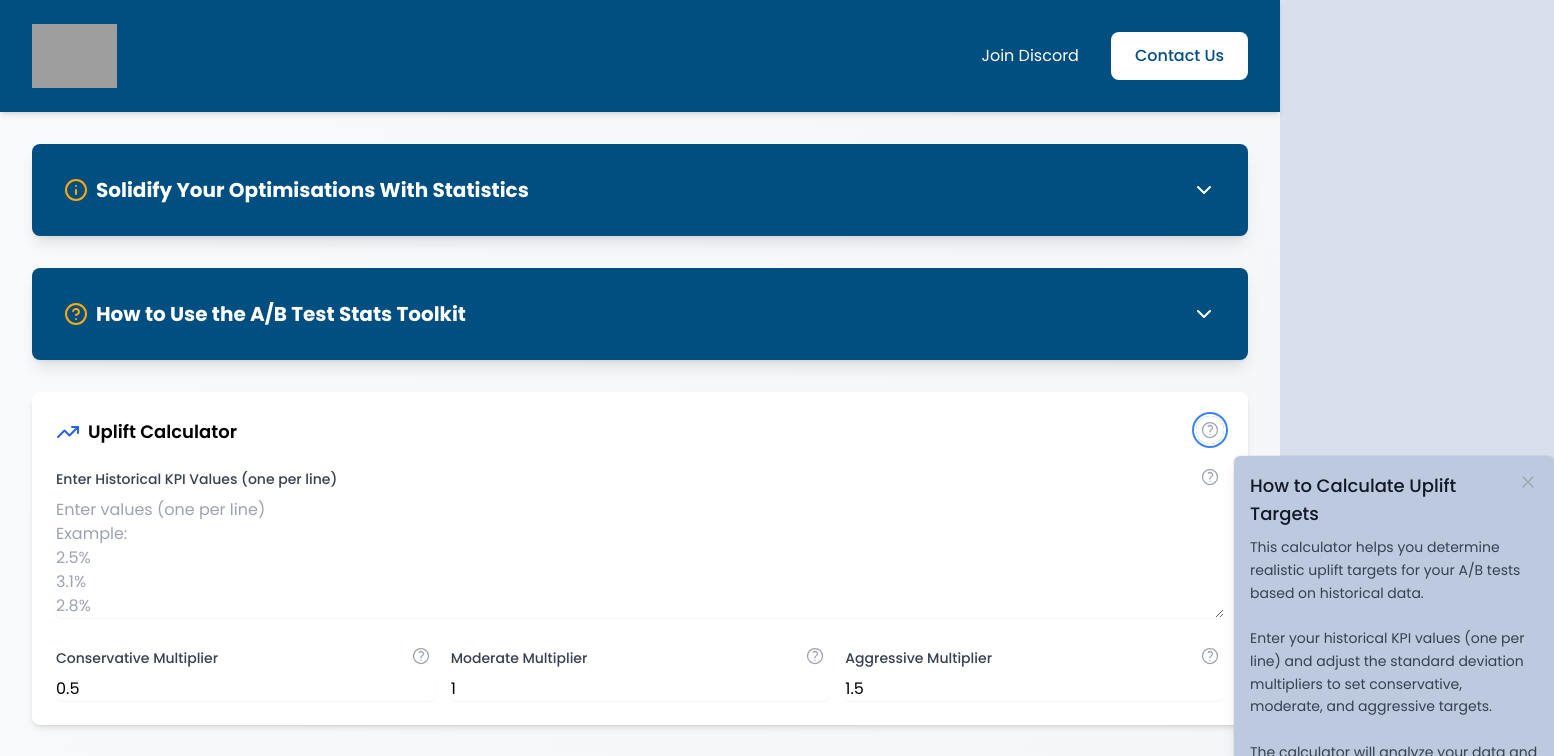
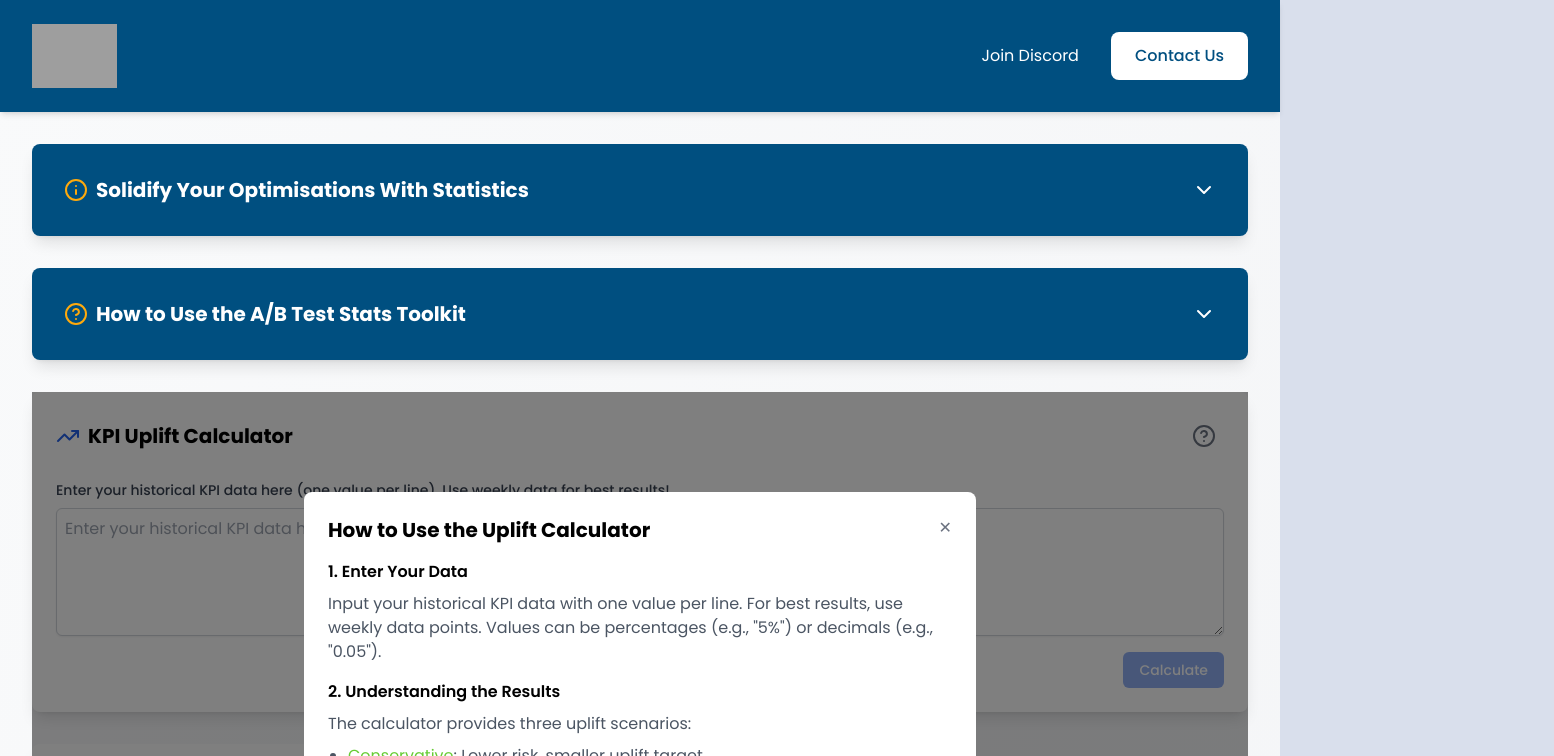
Before and after one commit to anthon-sd/ab-test-toolkit, a React (Vite) app: page / in a window 1280 px wide. Both pictures are taken after a click on the button 1210 px from the left and 430 px from the top of the page. Shown: the top 756 px of the page, 1554 px wide, since content can reach past the window. Built offline with nearby package versions, Linux system fonts and the light colour scheme; grey boxes are pictures that could not be loaded; a web font is replaced by a local one.

Commit message:
feat(ui): enhance tooltip readability and help content - Add help button functionality, make headers bold, improve text contrast, and standardize help content structure

```diff
--- a/src/components/HelpButton.tsx
+++ b/src/components/HelpButton.tsx
@@ -87,7 +87,7 @@ const HelpButton: React.FC<HelpButtonProps> = ({ title, content, calculatorType
           }}
         >
           <div className="flex justify-between items-start">
-            <h3 className="text-lg font-medium text-gray-900">{title}</h3>
+            <h3 className="text-lg font-bold text-black">{title}</h3>
             <button
               type="button"
               onClick={() => setShowHelp(false)}
@@ -96,7 +96,24 @@ const HelpButton: React.FC<HelpButtonProps> = ({ title, content, calculatorType
               <XMarkIcon className="h-5 w-5" aria-hidden="true" />
             </button>
           </div>
-          <p className="mt-2 text-sm text-gray-700 leading-relaxed">{formattedContent}</p>
+          <p className="mt-2 text-sm text-black leading-relaxed">
+            {content.split('. ').map((sentence, index, array) => {
+              // Check if the sentence starts with a common header pattern (e.g., "Understanding", "How to")
+              const isHeader = sentence.startsWith('Understanding') || sentence.startsWith('How to');
+              return (
+                <React.Fragment key={index}>
+                  {isHeader ? <strong>{sentence}</strong> : sentence}
+                  {index < array.length - 1 ? '.' : ''}
+                  {index < array.length - 1 && (
+                    <>
+                      <br />
+                      <br />
+                    </>
+                  )}
+                </React.Fragment>
+              );
+            })}
+          </p>
         </div>,
         document.body
       )}
--- a/src/components/UpliftCalculator.tsx
+++ b/src/components/UpliftCalculator.tsx
@@ -1,5 +1,5 @@
 import { useState, useCallback, useEffect } from 'react';
-import { TrendingUp, Download } from 'lucide-react';
+import { TrendingUp, Download, HelpCircle } from 'lucide-react';
 import { analyzeKPIData } from '../utils/statsCalculations';
 import { generateUpliftPDF } from '../utils/pdfGenerator';
 import { KPIData } from '../types/stats';
@@ -18,7 +18,6 @@ import {
   TooltipItem,
 } from 'chart.js';
 import { Line } from 'react-chartjs-2';
-import HelpButton from './HelpButton';
 
 ChartJS.register(
   CategoryScale,
@@ -53,6 +52,7 @@ export default function UpliftCalculator() {
     aggressive: 1.5
   });
   const [isCalculating, setIsCalculating] = useState(false);
+  const [showHelp, setShowHelp] = useState(false);
 
   const calculateResults = useCallback(() => {
     setIsCalculating(true);
@@ -142,7 +142,7 @@ export default function UpliftCalculator() {
           tension: 0.4,
         },
         {
-          label: 'Mean',
+          label: 'Baseline',
           data: Array(kpiData.values.length).fill(mean * 100), // Convert to percentage
           borderColor: '#004f80',
           backgroundColor: '#004f80',
@@ -298,138 +298,230 @@ export default function UpliftCalculator() {
   };
 
   return (
-    <div className="bg-white rounded-lg shadow-md p-6 mt-6">
-      <div className="flex items-center justify-between mb-4">
+    <div className="bg-white rounded-lg shadow-lg p-6">
+      <div className="flex items-center justify-between mb-6">
         <div className="flex items-center gap-2">
           <TrendingUp className="w-6 h-6 text-blue-600" />
-          <h3 className="text-lg font-semibold">Uplift Calculator</h3>
+          <h2 className="text-xl font-bold">KPI Uplift Calculator</h2>
         </div>
-        <HelpButton
-          title="How to Calculate Uplift Targets"
-          content="This calculator helps you determine realistic uplift targets for your A/B tests based on historical data. Enter your historical KPI values (one per line) and adjust the standard deviation multipliers to set conservative, moderate, and aggressive targets. The calculator will analyze your data and provide uplift targets that account for natural variation in your metrics."
-          calculatorType="Uplift Calculator"
+        <button
+          onClick={() => setShowHelp(true)}
+          className="p-2 text-gray-500 hover:text-gray-700 focus:outline-none"
+          aria-label="Help"
+        >
+          <HelpCircle className="w-6 h-6" />
+        </button>
+      </div>
+
+      {showHelp && (
+        <div className="fixed inset-0 bg-black bg-opacity-50 flex items-center justify-center z-50">
+          <div className="bg-white rounded-lg p-6 max-w-2xl mx-4">
+            <div className="flex justify-between items-start mb-4">
+              <h3 className="text-xl font-bold">How to Use the Uplift Calculator</h3>
+              <button
+                onClick={() => setShowHelp(false)}
+                className="text-gray-500 hover:text-gray-700"
+              >
+                ✕
+              </button>
+            </div>
+            <div className="space-y-4">
+              <div>
+                <h4 className="font-semibold mb-2">1. Enter Your Data</h4>
+                <p className="text-gray-600">
+                  Input your historical KPI data with one value per line. For best results, use weekly data points.
+                  Values can be percentages (e.g., "5%") or decimals (e.g., "0.05").
+                </p>
+              </div>
+              <div>
+                <h4 className="font-semibold mb-2">2. Understanding the Results</h4>
+                <p className="text-gray-600">
+                  The calculator provides three uplift scenarios:
+                </p>
+                <ul className="list-disc pl-5 mt-2 space-y-1 text-gray-600">
+                  <li><span className="text-[#67cc34]">Conservative</span>: Lower risk, smaller uplift target</li>
+                  <li><span className="text-[#ffaa0c]">Moderate</span>: Balanced risk and uplift target</li>
+                  <li><span className="text-[#e8506e]">Aggressive</span>: Higher risk, larger uplift target</li>
+                </ul>
+              </div>
+              <div>
+                <h4 className="font-semibold mb-2">3. Adjusting Multipliers</h4>
+                <p className="text-gray-600">
+                  You can customize the standard deviation multipliers for each scenario to match your risk tolerance.
+                  Higher multipliers will result in more ambitious targets.
+                </p>
+              </div>
+              <div>
+                <h4 className="font-semibold mb-2">4. Visualizing Results</h4>
+                <p className="text-gray-600">
+                  The chart shows your historical data points, the baseline, and the three target lines.
+                  Hover over the chart to see detailed values for each point.
+                </p>
+              </div>
+            </div>
+            <div className="mt-6 flex justify-end">
+              <button
+                onClick={() => setShowHelp(false)}
+                className="px-4 py-2 bg-blue-600 text-white rounded-md hover:bg-blue-700 focus:outline-none focus:ring-2 focus:ring-offset-2 focus:ring-blue-500"
+              >
+                Got it
+              </button>
+            </div>
+          </div>
+        </div>
+      )}
+
+      <div className="space-y-4">
+        <div className="flex flex-col space-y-2">
+          <label htmlFor="data-input" className="text-sm font-medium text-gray-700">
+            Enter your historical KPI data here (one value per line). Use weekly data for best results!
+          </label>
+          <textarea
+            id="data-input"
+            value={rawData}
+            onChange={(e) => setRawData(e.target.value)}
+            className="w-full h-32 p-2 border border-gray-300 rounded-md shadow-sm focus:ring-blue-500 focus:border-blue-500"
+            placeholder="Enter your historical KPI data here..."
           />
         </div>
 
+        <div className="flex justify-end">
+          <button
+            onClick={calculateResults}
+            disabled={isCalculating || !rawData.trim()}
+            className={`px-4 py-2 text-sm font-medium text-white bg-blue-600 rounded-md hover:bg-blue-700 focus:outline-none focus:ring-2 focus:ring-offset-2 focus:ring-blue-500 ${
+              isCalculating || !rawData.trim() ? 'opacity-50 cursor-not-allowed' : ''
+            }`}
+          >
+            {isCalculating ? 'Calculating...' : 'Calculate'}
+          </button>
+        </div>
+      </div>
+
+      {kpiData && kpiData.mean !== null && kpiData.standardDeviation !== null && uplifts && (
         <div className="space-y-6">
-        <div>
-          <div className="flex items-center justify-between">
-            <label className="block text-sm font-medium text-gray-700">
-              Enter Historical KPI Values (one per line)
-            </label>
-            <HelpButton
-              title="Understanding Historical Data"
-              content="Enter your historical KPI values, with one value per line. These should be percentage values (e.g., 2.5%) for conversion rates or actual values (e.g., 25.50) for continuous metrics. The calculator will analyze this data to understand the natural variation in your metric and help set realistic uplift targets. More data points will provide more accurate results."
-              calculatorType="Historical Data"
-            />
+          <div className="flex flex-col space-y-4">
+            <div className="grid grid-cols-1 md:grid-cols-3 gap-4">
+              <div className="p-4 bg-white rounded-lg shadow">
+                <h3 className="text-sm font-medium text-gray-500">Baseline</h3>
+                <p className="mt-1 text-2xl font-semibold text-gray-900">
+                  {kpiData.mean !== null ? formatValue(kpiData.mean) : '0'}
+                </p>
               </div>
-          <textarea
-            value={rawData}
-            onChange={(e) => setRawData(e.target.value)}
-            className="mt-1 block w-full rounded-md border-gray-300 shadow-sm focus:border-blue-500 focus:ring-blue-500"
-            rows={5}
-            placeholder="Enter values (one per line)&#10;Example:&#10;2.5%&#10;3.1%&#10;2.8%"
-          />
+              <div className="p-4 bg-white rounded-lg shadow">
+                <h3 className="text-sm font-medium text-gray-500">Standard Deviation</h3>
+                <p className="mt-1 text-2xl font-semibold text-gray-900">
+                  {kpiData.standardDeviation !== null ? formatValue(kpiData.standardDeviation) : '0'}
+                </p>
+              </div>
+              <div className="p-4 bg-white rounded-lg shadow">
+                <h3 className="text-sm font-medium text-gray-500">Data Points</h3>
+                <p className="mt-1 text-2xl font-semibold text-gray-900">
+                  {kpiData.values.length}
+                </p>
+              </div>
             </div>
 
             <div className="grid grid-cols-1 md:grid-cols-3 gap-4">
-          {Object.entries(stdDevMultipliers).map(([type, value]) => (
-            <div key={type} className="flex flex-col">
-              <div className="flex items-center justify-between">
-                <label className="block text-sm font-medium text-gray-700 capitalize">
-                  {type} Multiplier
-                </label>
-                <HelpButton
-                  title={`Understanding ${type} Multiplier`}
-                  content={`The ${type} multiplier determines how many standard deviations above the mean to set your target. A higher multiplier means a more ambitious target. ${type} targets are typically used for ${type === 'conservative' ? 'minimum viable improvements' : type === 'moderate' ? 'balanced improvements' : 'ambitious improvements'}.`}
-                  calculatorType={`${type} Multiplier`}
+              <div className="bg-white rounded-lg shadow-md p-6">
+                <h3 className="text-lg font-semibold text-gray-900 mb-4">Conservative</h3>
+                <div className="space-y-2">
+                  <div className="flex justify-between items-center">
+                    <span className="text-gray-600">Multiplier:</span>
+                    <input
+                      type="number"
+                      value={stdDevMultipliers.conservative}
+                      onChange={(e) => handleMultiplierChange('conservative', e.target.value)}
+                      className="w-20 px-2 py-1 border rounded text-right"
+                      step="0.1"
+                      min="0"
                     />
                   </div>
+                  <div className="flex justify-between items-center">
+                    <span className="text-gray-600">Uplift:</span>
+                    <span className="text-lg font-bold text-[#67cc34]">{formatUplift(uplifts.conservative)}</span>
+                  </div>
+                  <div className="flex justify-between items-center">
+                    <span className="text-gray-600">Target:</span>
+                    <span className="text-lg font-bold text-[#67cc34]">
+                      {kpiData && kpiData.mean !== null ? formatValue(kpiData.mean * (1 + uplifts.conservative)) : '0'}
+                    </span>
+                  </div>
+                </div>
+              </div>
+              <div className="bg-white rounded-lg shadow-md p-6">
+                <h3 className="text-lg font-semibold text-gray-900 mb-4">Moderate</h3>
+                <div className="space-y-2">
+                  <div className="flex justify-between items-center">
+                    <span className="text-gray-600">Multiplier:</span>
                     <input
                       type="number"
+                      value={stdDevMultipliers.moderate}
+                      onChange={(e) => handleMultiplierChange('moderate', e.target.value)}
+                      className="w-20 px-2 py-1 border rounded text-right"
+                      step="0.1"
                       min="0"
-                step="0.1"
-                value={value}
-                onChange={(e) => handleMultiplierChange(type as keyof StdDevMultipliers, e.target.value)}
-                className="mt-1 block w-full rounded-md border-gray-300 shadow-sm focus:border-blue-500 focus:ring-blue-500"
                     />
                   </div>
-          ))}
+                  <div className="flex justify-between items-center">
+                    <span className="text-gray-600">Uplift:</span>
+                    <span className="text-lg font-bold text-[#ffaa0c]">{formatUplift(uplifts.moderate)}</span>
                   </div>
-
-        {kpiData && uplifts && (
-          <div className="space-y-6">
-            <div className="bg-blue-50 p-4 rounded-lg">
-              <div className="flex justify-between items-start">
-                <div>
-                  <p className="text-lg font-semibold text-blue-900">Analysis Results</p>
-                  <div className="mt-2 space-y-1">
-                    <p className="text-sm text-blue-700">
-                      Mean: {kpiData.mean !== null ? formatValue(kpiData.mean) : 'N/A'}
-                    </p>
-                    <p className="text-sm text-blue-700">
-                      Standard Deviation: {kpiData.standardDeviation !== null ? formatValue(kpiData.standardDeviation) : 'N/A'}
-                    </p>
+                  <div className="flex justify-between items-center">
+                    <span className="text-gray-600">Target:</span>
+                    <span className="text-lg font-bold text-[#ffaa0c]">
+                      {kpiData && kpiData.mean !== null ? formatValue(kpiData.mean * (1 + uplifts.moderate)) : '0'}
+                    </span>
                   </div>
                 </div>
-                <HelpButton
-                  title="Understanding Analysis Results"
-                  content="The mean represents the average value of your historical data, while the standard deviation shows how much variation exists in your data. These metrics help determine realistic uplift targets. Higher standard deviation means more natural variation in your metric, which may require larger sample sizes to detect changes."
-                  calculatorType="Analysis Results"
+              </div>
+              <div className="bg-white rounded-lg shadow-md p-6">
+                <h3 className="text-lg font-semibold text-gray-900 mb-4">Aggressive</h3>
+                <div className="space-y-2">
+                  <div className="flex justify-between items-center">
+                    <span className="text-gray-600">Multiplier:</span>
+                    <input
+                      type="number"
+                      value={stdDevMultipliers.aggressive}
+                      onChange={(e) => handleMultiplierChange('aggressive', e.target.value)}
+                      className="w-20 px-2 py-1 border rounded text-right"
+                      step="0.1"
+                      min="0"
                     />
                   </div>
+                  <div className="flex justify-between items-center">
+                    <span className="text-gray-600">Uplift:</span>
+                    <span className="text-lg font-bold text-[#e8506e]">{formatUplift(uplifts.aggressive)}</span>
                   </div>
-
-            <div className="bg-green-50 p-4 rounded-lg">
-              <div className="flex justify-between items-start">
-                <div>
-                  <p className="text-lg font-semibold text-green-900">Uplift Targets</p>
-                  <div className="mt-2 space-y-1">
-                    <p className="text-sm text-green-700">
-                      Conservative: {formatUplift(uplifts.conservative)}
-                    </p>
-                    <p className="text-sm text-green-700">
-                      Moderate: {formatUplift(uplifts.moderate)}
-                    </p>
-                    <p className="text-sm text-green-700">
-                      Aggressive: {formatUplift(uplifts.aggressive)}
-                    </p>
+                  <div className="flex justify-between items-center">
+                    <span className="text-gray-600">Target:</span>
+                    <span className="text-lg font-bold text-[#e8506e]">
+                      {kpiData && kpiData.mean !== null ? formatValue(kpiData.mean * (1 + uplifts.aggressive)) : '0'}
+                    </span>
                   </div>
                 </div>
-                <HelpButton
-                  title="Understanding Uplift Targets"
-                  content="These are your calculated uplift targets based on your historical data and chosen multipliers. Conservative targets are more achievable but may not justify the test investment. Aggressive targets are more ambitious but may require larger sample sizes. Moderate targets offer a balance between feasibility and impact."
-                  calculatorType="Uplift Targets"
-                />
               </div>
             </div>
 
             {chartData && (
-              <div className="h-80">
-                <div className="flex justify-between items-center mb-2">
-                  <h4 className="text-sm font-medium text-gray-700">Historical Data Visualization</h4>
-                  <HelpButton
-                    title="Understanding the Chart"
-                    content="This chart visualizes your historical data (black dots), the mean (blue dashed line), and your uplift targets (colored dashed lines). The targets show what your metric would need to achieve to reach each uplift level. Use this visualization to understand the scale of improvement needed for each target."
-                    calculatorType="Data Visualization"
-                  />
-                </div>
+              <div className="bg-white p-4 rounded-lg shadow">
+                <div className="h-[400px]">
                   <Line data={chartData} options={chartOptions} />
                 </div>
-            )}
-
-            <div className="flex justify-end">
+                <div className="mt-4 flex justify-end">
                   <button
                     onClick={handleDownloadPDF}
-                className="inline-flex items-center px-4 py-2 border border-transparent text-sm font-medium rounded-md shadow-sm text-white bg-blue-600 hover:bg-blue-700 focus:outline-none focus:ring-2 focus:ring-offset-2 focus:ring-blue-500"
+                    className="flex items-center px-4 py-2 text-sm font-medium text-white bg-blue-600 rounded-md hover:bg-blue-700 focus:outline-none focus:ring-2 focus:ring-offset-2 focus:ring-blue-500"
                   >
                     <Download className="w-4 h-4 mr-2" />
-                Download PDF Report
+                    Download PDF
                   </button>
                 </div>
               </div>
             )}
           </div>
         </div>
+      )}
+    </div>
   );
 }
```
Lines whose indentation alone changed are shown as unchanged.
